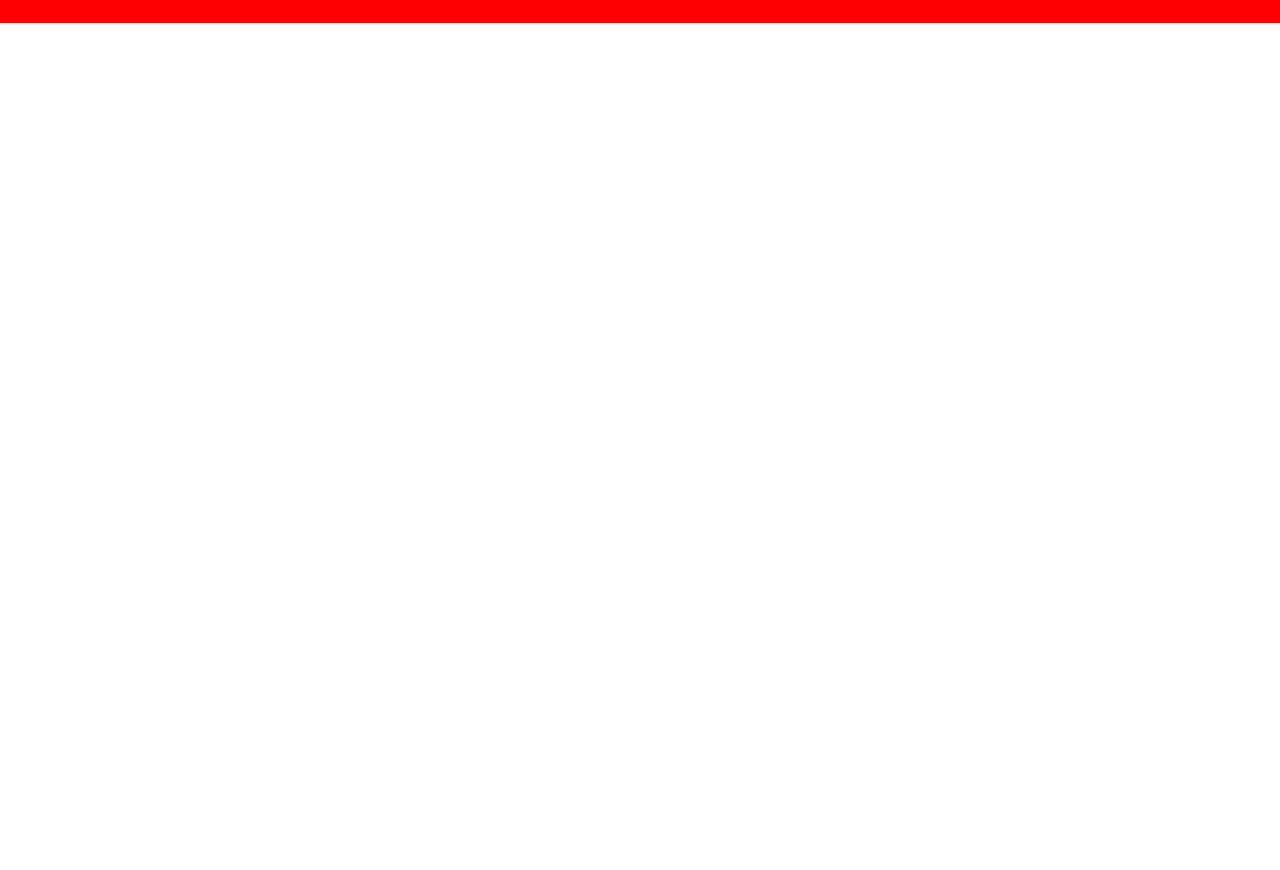
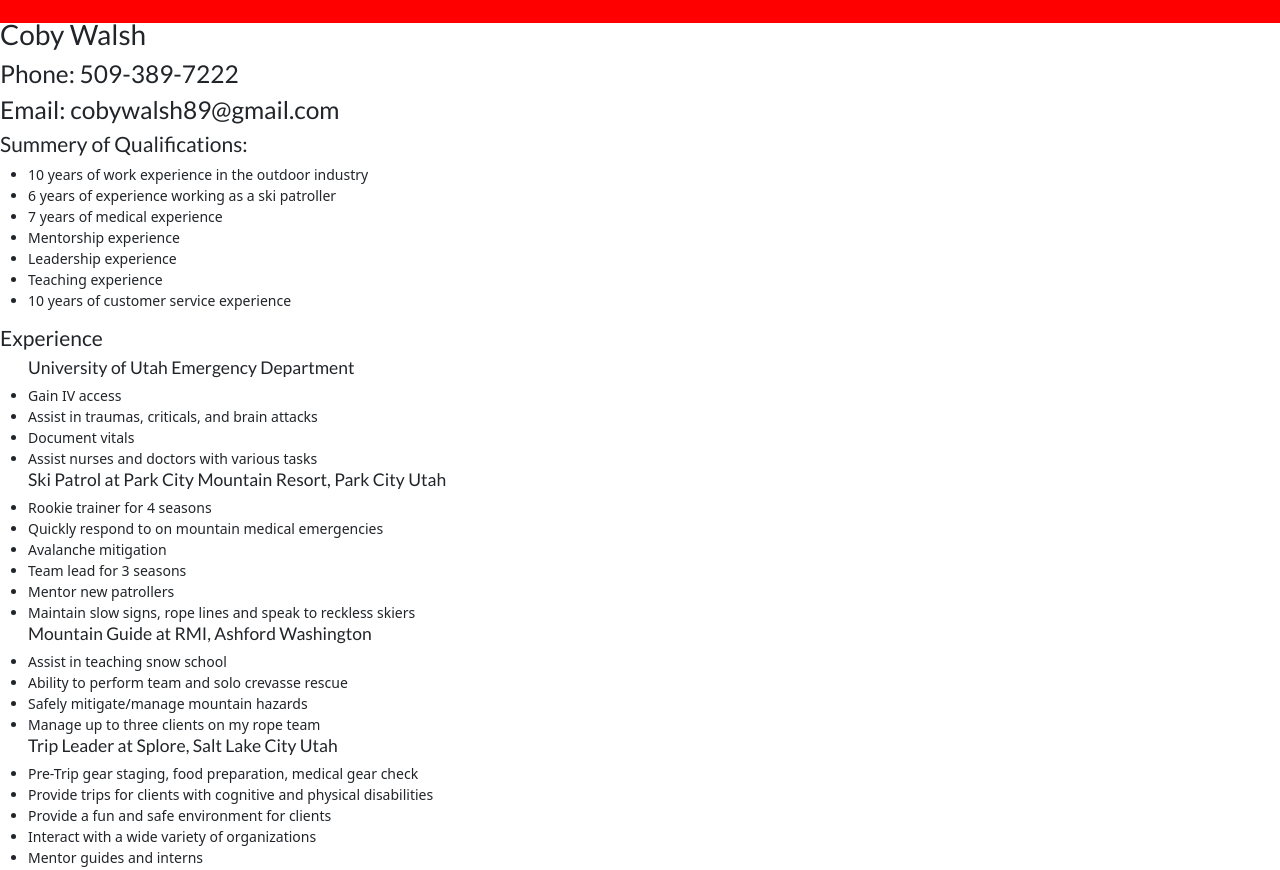
Before and after one commit to CobyWalsh/React-Portfolio, a React (Create React App) app: page /resume in a window 1280 px wide. Shown: the part 214-1084 px from the top of the page. Before the commit the page ends 800 px from the top, so only its background shows below. Built offline with nearby package versions, Linux system fonts and the light colour scheme; the HTML template or start-up script is replaced by a standard one.

Commit message:
added downloadable resume and content to resume.js file

```diff
--- a/src/components/pages/header.js
+++ b/src/components/pages/header.js
@@ -17,8 +17,6 @@
       <h1 style={styles.headingStyle}>Coby Walsh</h1>
       <nav className="navBar">
         <ul>
-        <li> <a href="#Header">Home</a>
-        </li>
         <li> <a href="#About Me">About Me</a>
         </li>
         <li> <a href="#Contact">Contact</a>
--- a/src/components/pages/resume.js
+++ b/src/components/pages/resume.js
@@ -1,6 +1,6 @@
 import React from 'react';
 import '../../styles/resume.css';
-
+import MyResume from '../../assets/Coby Walsh Resume.pdf';
 
 const styles = {
   resumeStyle: {
@@ -12,10 +12,71 @@
 };
 
 function resume() {
+  const handleDownloadResume = () => {
+    const anchor = document.createElement('a');
+    anchor.href = MyResume;
+    anchor.download = 'Coby Walsh Resume.pdf';
+    anchor.click();
+  };
   return (
-    <header style={styles.resumeStyle} id="myResume" className="resume">
-      <h1 style={styles.ResumeStyle}>Resume</h1>
-    </header>
+    <div style={styles.resumeStyle} id="myResume" className="resume">
+    <h1 style={styles.ResumeStyle}>Resume</h1>
+   <h2>Coby Walsh</h2>
+   <h3>Phone: 509-389-7222</h3>
+   <h3>Email: cobywalsh89@gmail.com</h3>
+    <h4>
+    Summery of Qualifications:
+    </h4>
+    <ul>
+<li>10 years of work experience in the outdoor industry</li>
+<li> 6 years of experience working as a ski patroller</li>
+<li> 7 years of medical experience</li>
+<li> Mentorship experience</li>
+<li> Leadership experience</li>
+<li>Teaching experience</li>
+<li>10 years of customer service experience</li>
+</ul>
+<h4>Experience</h4>
+<ul>
+  <h5>University of Utah Emergency Department</h5>
+  <li>Gain IV access</li>
+  <li>Assist in traumas, criticals, and brain attacks</li>
+  <li>Document vitals</li>
+  <li>Assist nurses and doctors with various tasks</li>
+  <h5>Ski Patrol at Park City Mountain Resort, Park City Utah</h5>
+  <li>Rookie trainer for 4 seasons</li>
+  <li>Quickly respond to on mountain medical emergencies</li>
+  <li>Avalanche mitigation</li>
+  <li>Team lead for 3 seasons</li>
+  <li>Mentor new patrollers</li>
+  <li>Maintain slow signs, rope lines and speak to reckless skiers</li>
+  <h5>Mountain Guide at RMI, Ashford Washington</h5>
+  <li>Assist in teaching snow school</li>
+  <li>Ability to perform team and solo crevasse rescue</li>
+  <li>Safely mitigate/manage mountain hazards</li>
+  <li>Manage up to three clients on my rope team</li>
+  <h5>Trip Leader at Splore, Salt Lake City Utah</h5>
+  <li>Pre-Trip gear staging, food preparation, medical gear check</li>
+  <li>Provide trips for clients with cognitive and physical disabilities</li>
+  <li>Provide a fun and safe environment for clients</li>
+  <li>Interact with a wide variety of organizations</li>
+  <li>Mentor guides and interns</li>
+  <h5>Assistant Outdoor Coordinator at EPIC Adventures, Cheney Washington</h5>
+  <li>Program logistics</li>
+  <li>Trip leader mentoring</li>
+  <li>Trip leader assistance</li>
+  <h4>Education</h4>
+  <li>Eastern Washington University</li>
+  <li>Studied Recreation Management</li>
+  <li>Aerial lift evacuation</li>
+  <li>Avalanche pro one</li>
+  <li>Pro rescue</li>
+  <li>EMT certification</li>
+  <li>Full Stack Coding Bootcamp at the University of Utah</li>
+</ul>
+
+    <button onClick={handleDownloadResume}>Download Resume</button>
+  </div>
   );
 }
 
```
Also changed, not shown: 1 other file (tests, documents, lock files or other folders).
